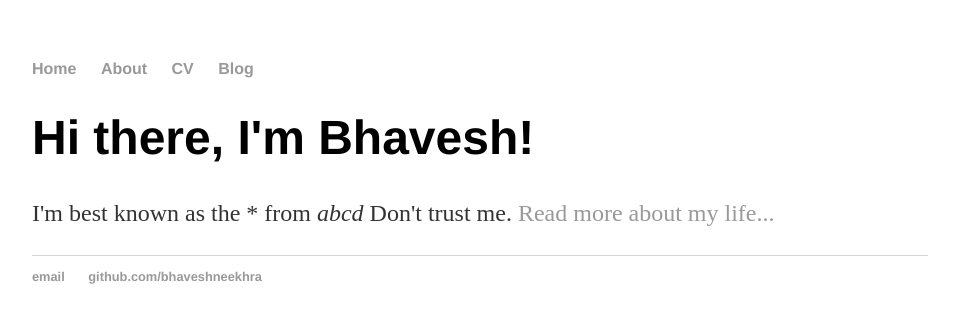
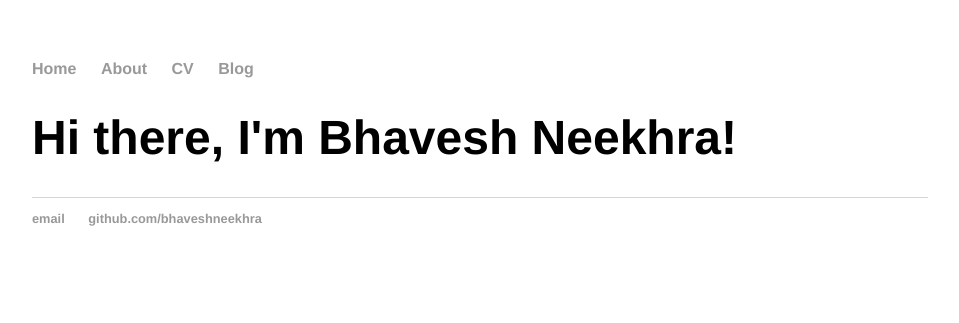
Before and after one commit to bhaveshneekhra/bhaveshneekhra.github.io, a Jekyll site: the page built from index.html, in a window 1280 px wide. Shown: the top 323 px of the page, without its empty margins (160-1119 px from the left). Built offline with Jekyll 4.4.1, drawn with Linux system fonts in a browser that asks for light colours.

Commit message:
Update index.html

```diff
--- a/index.html
+++ b/index.html
@@ -1,30 +1,7 @@
-<!DOCTYPE html>
-<html>
-	<head>
-		<title>Bhavesh Neekhra, PhD Scholar</title>
-		<!-- link to main stylesheet -->
-		<link rel="stylesheet" type="text/css" href="/css/main.css">
-	</head>
-	<body>
-		<nav>
-    		<ul>
-        		<li><a href="/">Home</a></li>
-	        	<li><a href="/about">About</a></li>
-        		<li><a href="/cv">CV</a></li>
-        		<li><a href="/blog">Blog</a></li>
-    		</ul>
-		</nav>
-		<div class="container">
-    		<div class="blurb">
-        		<h1>Hi there, I'm Bhavesh!</h1>
-				<p>I'm best known as the * from <em>abcd</em> Don't trust me. <a href="/about">Read more about my life...</a></p>
-    		</div><!-- /.blurb -->
-		</div><!-- /.container -->
-		<footer>
-    		<ul>
-        		<li><a href="mailto:bhaveshneekhra@gmail.com">email</a></li>
-        		<li><a href="https://github.com/bhaveshneekhra">github.com/bhaveshneekhra</a></li>
-			</ul>
-		</footer>
-	</body>
-</html>
+---
+layout: default
+title: Bhavesh Neekhra, PhD Scholar
+---
+<div class="blurb">
+	<h1>Hi there, I'm Bhavesh Neekhra!</h1>
+</div><!-- /.blurb -->
```
